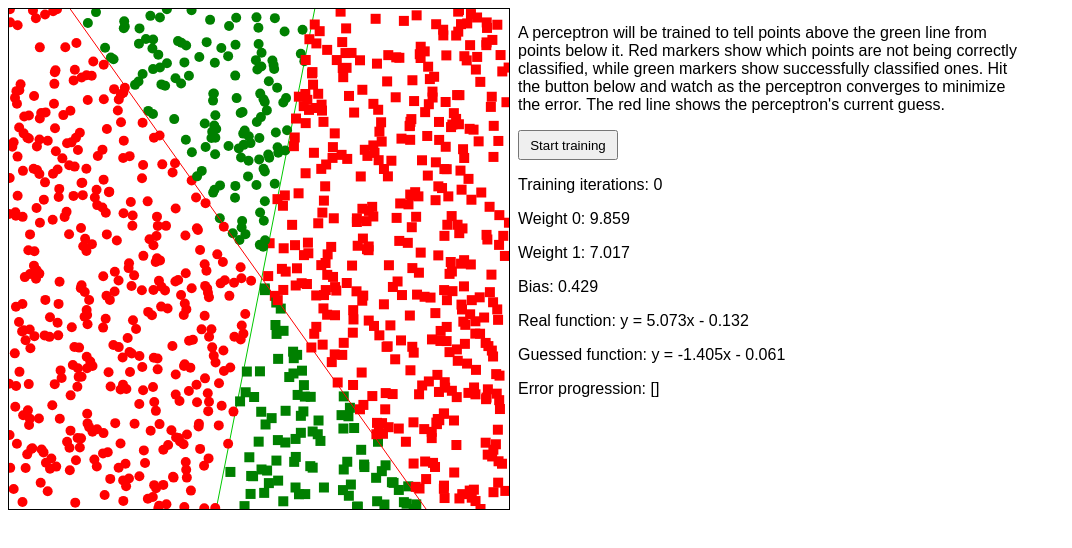
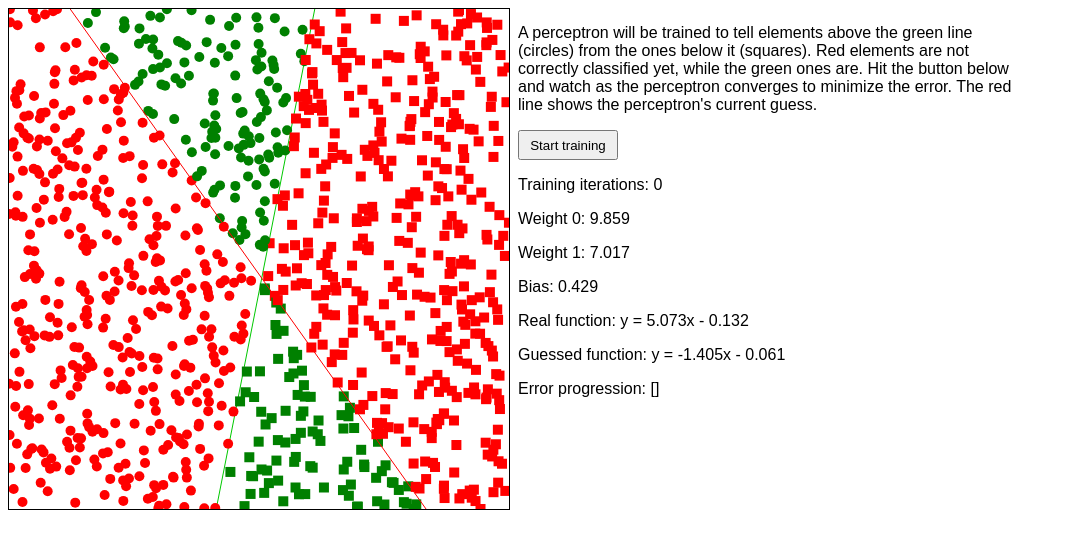
Before and after one commit to luciopaiva/perceptron, a plain HTML site: page index.html in a window 1280 px wide. Shown: the whole page, without its empty margins (0-1072 px from the left). Drawn offline with Linux system fonts and the light colour scheme.

Commit message:
Minor text udpate

```diff
--- a/index.html
+++ b/index.html
@@ -11,9 +11,9 @@
 <div id="canvases-container"></div>
 
 <div id="menu">
-    <p>A perceptron will be trained to tell points above the green line from points below it. Red markers show which
-        points are not being correctly classified, while green markers show successfully classified ones.
-        Hit the button below and watch as the perceptron converges to minimize the error. The red line shows the
+    <p>A perceptron will be trained to tell elements above the green line (circles) from the ones below it (squares).
+        Red elements are not correctly classified yet, while the green ones are. Hit the button below and watch as the
+        perceptron converges to minimize the error. The red line shows the
         perceptron's current guess.</p>
     <button id="training-button">Start training</button>
     <p id="training-counter">0</p>
```
